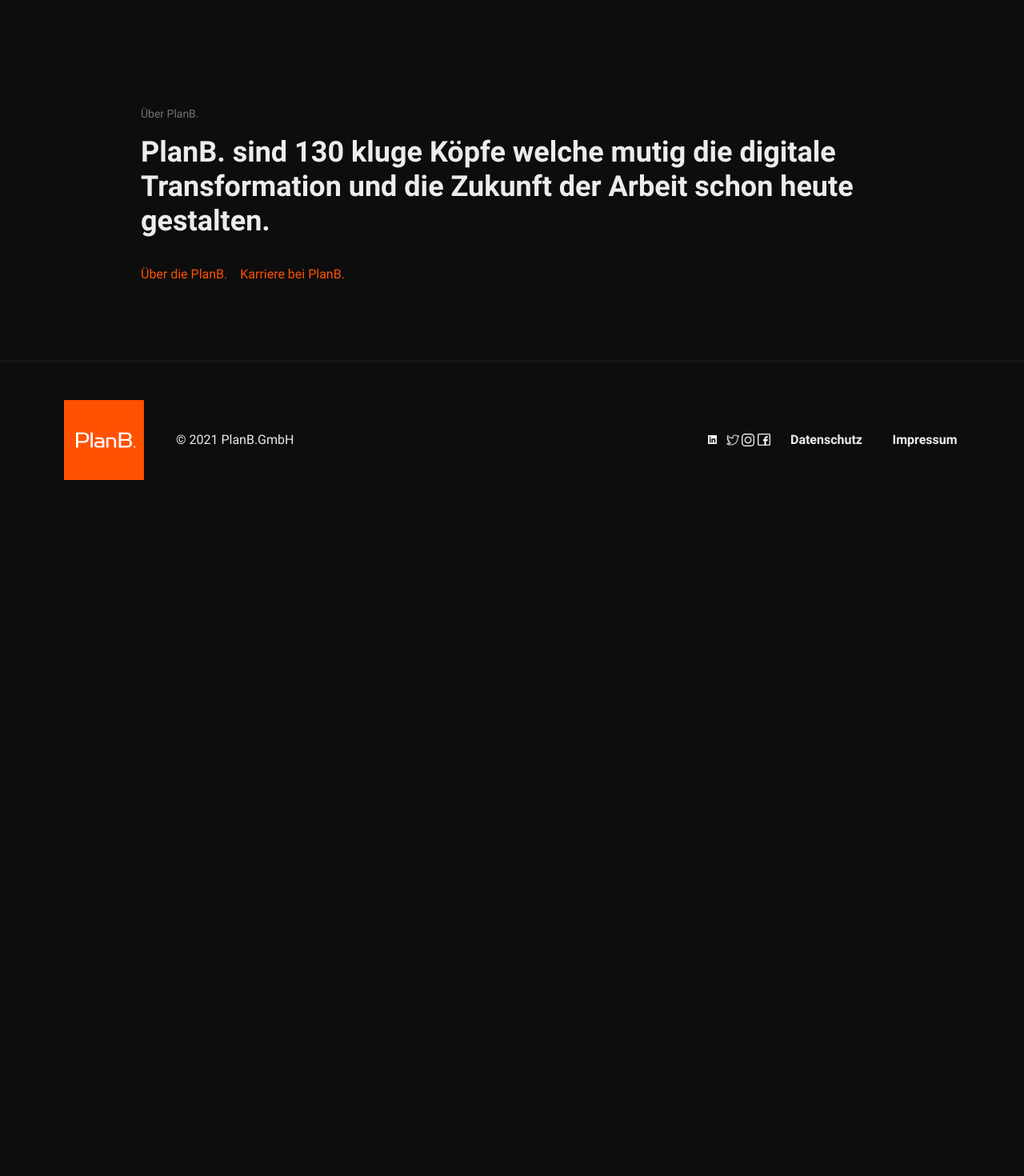
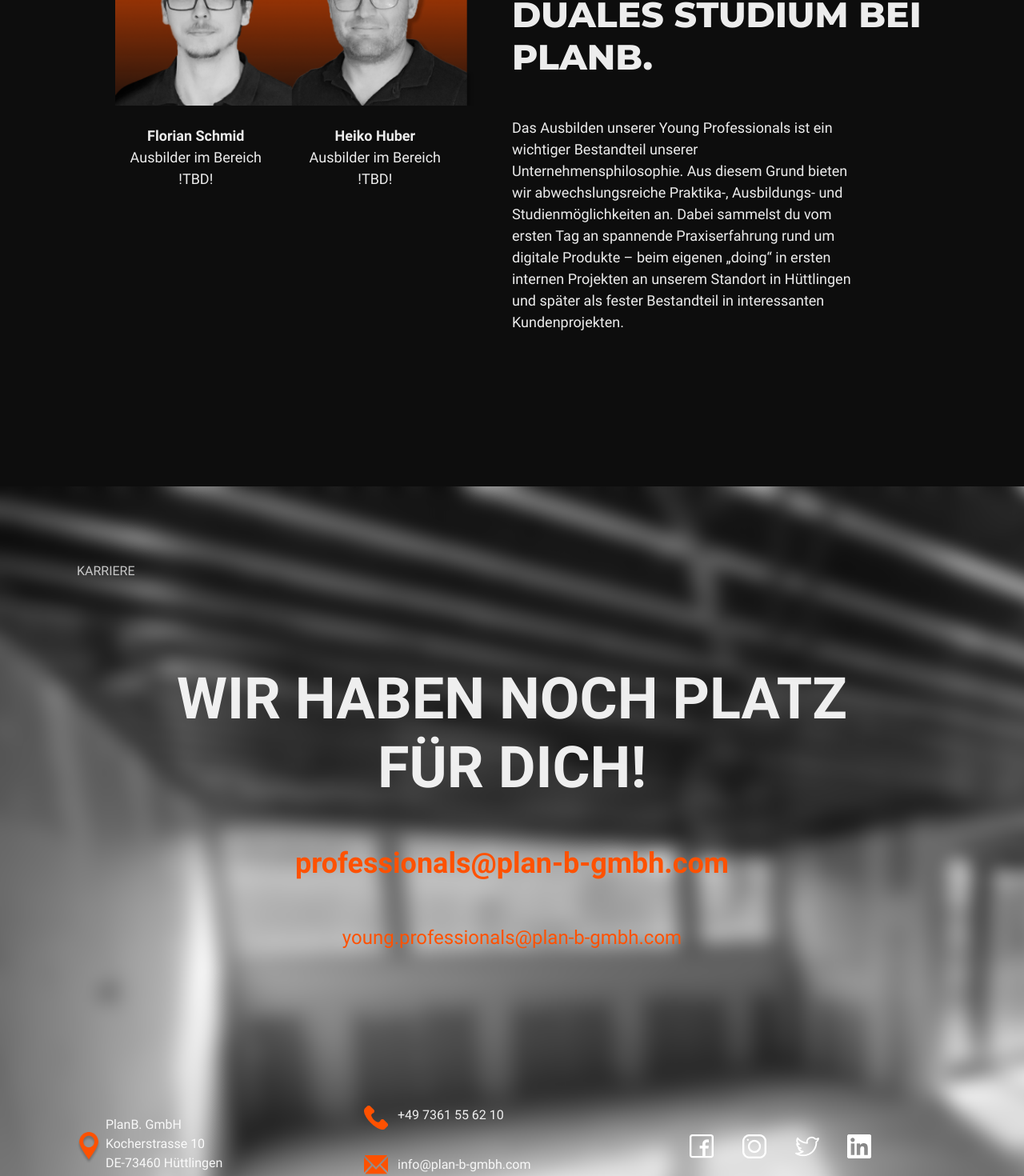
Before and after one commit to philippreiner/planb-nextjs, a Next.js app: page /karriere in a window 1280 px wide. Shown: the part 1120-2590 px from the top of the page at 80% size. Before the commit the page ends 1720 px from the top, so only its background shows below. Built offline with nearby package versions, Linux system fonts and the light colour scheme.

Commit message:
updated karriere page and added contact address

```diff
--- a/pages/karriere.js
+++ b/pages/karriere.js
@@ -72,22 +72,118 @@
             </Hero>
 
 
-            <Box as="section" pt={[4, 12, 24, 44]} pb={[4, 12, 24]}>
-                <Main maxW="full">
+            <Box pos="relative" as="section" p={[4, 12, 24]} >
                 <SegmentHeading title="Werde teil des Teams" />
+
                 <Heading
                     as="h2"
-                        pb={[2, 4, 8]}
-                        pt={[2, 4]}
                     textTransform="uppercase"
                     fontWeight="fat"
                     fontFamily="fat"
-                        fontSize={["24px", "36px", "44px"]}
-                    >
+                    fontSize={["24px", "36px", "44px"]}>
                     Kontaktiere uns
                 </Heading>
-                </Main>
+
+                <Flex direction={["column", "column", "row", "row"]}>
+                    <Box w={["100%", "100%", "50%", "50%"]} py="12px" padding="48px">
+                        <NextImage src="/images/ausbildung-portraits.png" layout="responsive" width="100%" height="50px" draggable="false" objectFit="cover" />
+                        <Flex py="24px">
+                            <Box w="50%">
+                                <Text align="center" w="90%" fontWeight="bold" fontSize={["14px", "16px", "18px"]}>Florian Schmid</Text>
+                                <Text align="center" w="90%" fontSize={["14px", "16px", "18px"]}>Ausbilder im Bereich</Text>
+                                <Text align="center" w="90%" fontSize={["14px", "16px", "18px"]}>!TBD!</Text>
                             </Box>
+                            <Box w="50%">
+                                <Text align="center" w="90%" fontWeight="bold" fontSize={["14px", "16px", "18px"]}>Heiko Huber</Text>
+                                <Text align="center" w="90%" fontSize={["14px", "16px", "18px"]}>Ausbilder im Bereich</Text>
+                                <Text align="center" w="90%" fontSize={["14px", "16px", "18px"]}>!TBD!</Text>
+                            </Box>
+                        </Flex>
+                    </Box>
+                    <Box w={["100%", "50%", "50%", "50%"]} py="48px">
+                        <SegmentHeading title="#YOUNGPROFESSIONALS" />
+                        <Heading as="h2" textTransform="uppercase" fontWeight="bold" fontFamily="fat" fontSize={["24px", "36px", "44px"]}>
+                            Ausbildung und Duales Studium bei PlanB.
+                        </Heading>
+                        <Text fontSize={["14px", "16px", "18px"]} py={[4, 8, 12]} w={["100%", "100%", "80%", "80%"]}>
+                            Das Ausbilden unserer Young Professionals ist ein wichtiger Bestandteil unserer Unternehmensphilosophie. Aus diesem Grund bieten wir abwechslungsreiche Praktika-, Ausbildungs- und Studienmöglichkeiten an. Dabei sammelst du vom ersten Tag an spannende Praxiserfahrung rund um digitale Produkte – beim eigenen „doing“ in ersten internen Projekten an unserem Standort in Hüttlingen und später als fester Bestandteil in interessanten Kundenprojekten.
+                        </Text>
+                    </Box>
+                </Flex>
+            </Box>
+
+            <Box as="section" display={["none", "block", "block", "block"]} pos="relative" p={[4, 12, 24]} bgImage="url('/images/offices/huettlingen-baustelle-blured.png')">
+                <SegmentHeading title="Karriere" />
+                <Heading as="h1" textAlign="center" w="80%" mx="10%" mt={[4, 12, 24]} fontSize={["24px", "44px", "72px"]} textTransform="uppercase" fontWeight="bold">
+                    Wir haben noch Platz für dich!
+                </Heading>
+
+                <Box w="100%">
+                    <Text mt={[8, 12]} as="p" textAlign="center" w="100%" fontSize={["16px", "28px", "36px"]} fontWeight="bold" color="#FF5100">
+                        <Text as="a" href="mailto:professionals@plan-b-gmbh.com">
+                            professionals@plan-b-gmbh.com
+                        </Text>
+                    </Text>
+
+                    <Text mt={[8, 12]} as="p" textAlign="center" w="100%" fontSize={["12px", "16px", "24px"]} color="#FF5100">
+                        <Text as="a" href="mailto:young.professionals@plan-b-gmbh.com">
+                            young.professionals@plan-b-gmbh.com
+                        </Text>
+                    </Text>
+                </Box>
+
+                <Flex mt={[12, 24, 48]}>
+                    <Box w="33%">
+                        <Flex mt="12px" alignItems="center" align="center" alignContent="center">
+                            <Box mt="18px" w="10%">
+                                <NextImage src="/assets/icons/location-icon.png" height="41px" width="30px"/>
+                            </Box>
+                            <Box w="80%">
+                                <Text>PlanB. GmbH</Text>
+                                <Text>Kocherstrasse 10</Text>
+                                <Text>DE-73460 Hüttlingen</Text>
+                            </Box>
+                        </Flex>
+                    </Box>
+
+                    <Box w="33%">
+                        <Flex direction="column"  alignItems="center" align="center" alignContent="center">
+                            <Box width="100%">
+                                <Flex>
+                                    <NextImage src="/assets/icons/phone-icon.png" height="30px" width="30px"/>
+                                    <Text width="80%" ml="12px">+49 7361 55 62 10</Text>
+                                </Flex>
+                            </Box>
+                            <Box width="100%" mt={[4, 8, 8]}>
+                                <Flex>
+                                    <NextImage src="/assets/icons/mail-icon.png" height="21px" width="30px" />
+                                    <Text width="80%" ml="12px">info@plan-b-gmbh.com</Text>
+                                </Flex>
+                            </Box>
+                        </Flex>
+                    </Box>
+
+                    <Box w="33%">
+                        <Flex mt="36px" px="48px" alignItems="center" align="center" alignContent="center">
+                            <Box w="25%">
+                                <NextImage src="/assets/icons/facebook-icon.png" width="30px" height="30px" />
+                            </Box>
+                            <Box w="25%">
+                                <NextImage src="/assets/icons/instagram-icon.png" width="30px" height="30px" />
+                            </Box>
+                            <Box w="25%">
+                                <NextImage src="/assets/icons/twitter-icon.png" width="30px" height="30px" />
+                            </Box>
+                            <Box w="25%">
+                                <NextImage src="/assets/icons/linkedin-icon.png" width="30px" height="30px" />
+                            </Box>
+                        </Flex>
+                    </Box>
+
+
+                </Flex>
+            </Box>
+
             <About />
         </Layout>
     );
```
Also changed, not shown: public/images/offices/huettlingen-baustelle-blured.png (added). Lines whose indentation alone changed are shown as unchanged.
